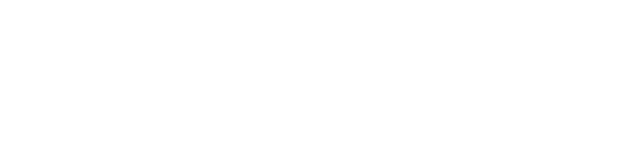
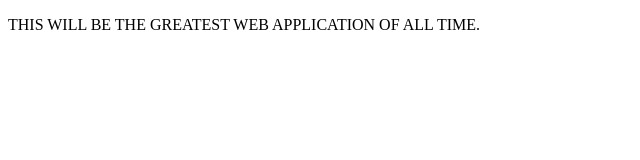
Before and after one commit to dre7283/Project1, a plain HTML site: page index.html in a window 1280 px wide. Shown: the whole page, without its empty margins (0-640 px from the left). Drawn offline with Linux system fonts and the light colour scheme.

Commit message:
added to index.html, TEST

```diff
--- a/index.html
+++ b/index.html
@@ -7,6 +7,6 @@
     <title>Document</title>
 </head>
 <body>
-
+    <p>THIS WILL BE THE GREATEST WEB APPLICATION OF ALL TIME.</p>
 </body>
 </html>
```
